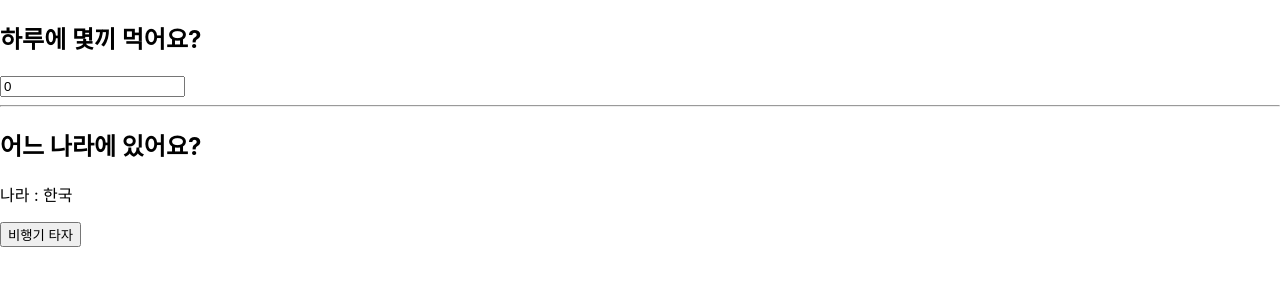
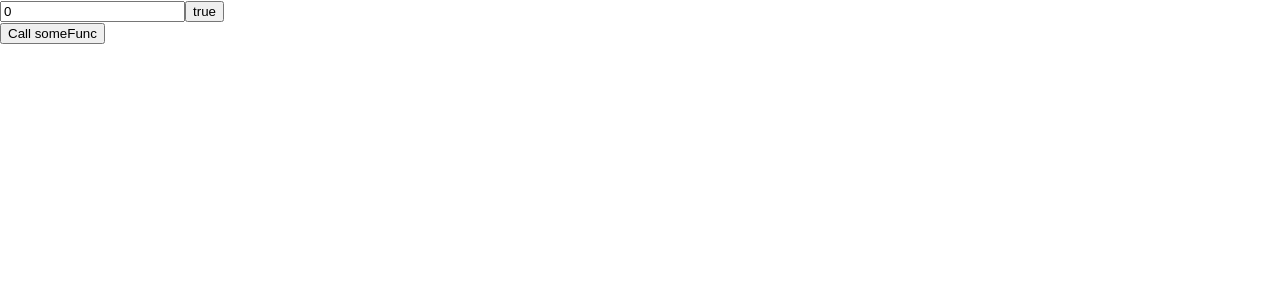
Before and after one commit to hyewonShin/React_hooks, a React (Create React App) app in the folder react_hooks/: page / in a window 1280 px wide. Shown: the top 300 px of the page. Built offline with nearby package versions, Linux system fonts and the light colour scheme.

Commit message:
useCallback

```diff
--- a/react_hooks/src/App.js
+++ b/react_hooks/src/App.js
@@ -1,9 +1,10 @@
 import React from "react";
 import UseMemo from "./hooks/useMemo";
 import UseMemo2 from "./hooks/useMemo2";
+import { UseCallback } from "./hooks/useCallback";
 
 function App() {
-  return <UseMemo2 />;
+  return <UseCallback />;
 }
 
 export default App;
--- /dev/null
+++ b/react_hooks/src/hooks/useCallback.jsx
@@ -0,0 +1,28 @@
+import { useCallback, useEffect, useState } from "react";
+
+export function UseCallback() {
+  const [number, setNumber] = useState(0);
+  const [toggle, setToggle] = useState(true);
+
+  const someFunction = useCallback(() => {
+    console.log(`someFunc : number : ${number}`);
+    return;
+  }, [number]);
+
+  useEffect(() => {
+    console.log("someFunction이 변경되었습니다.");
+  }, [someFunction]);
+
+  return (
+    <div>
+      <input
+        type="number"
+        value={number}
+        onChange={(e) => setNumber(e.target.value)}
+      />
+      <button onClick={() => setToggle(!toggle)}>{toggle.toString()}</button>
+      <br />
+      <button onClick={someFunction}>Call someFunc</button>
+    </div>
+  );
+}
```
